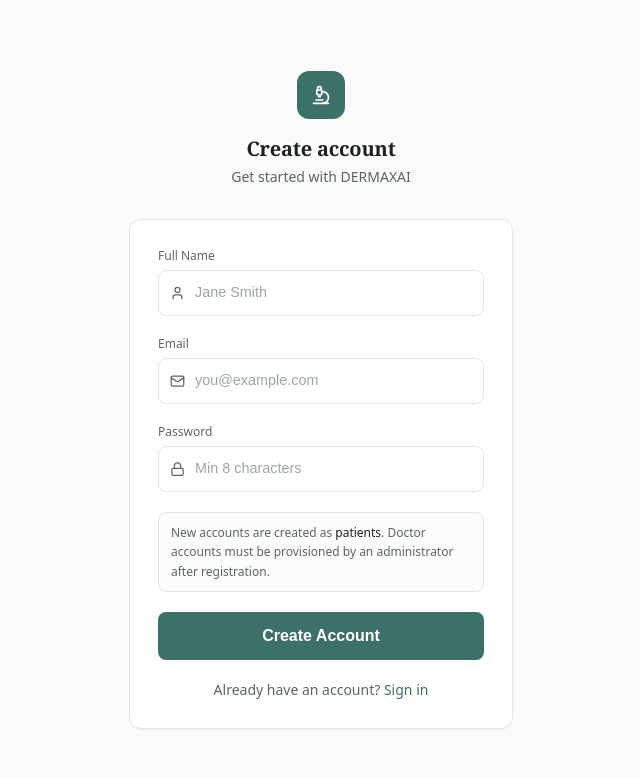
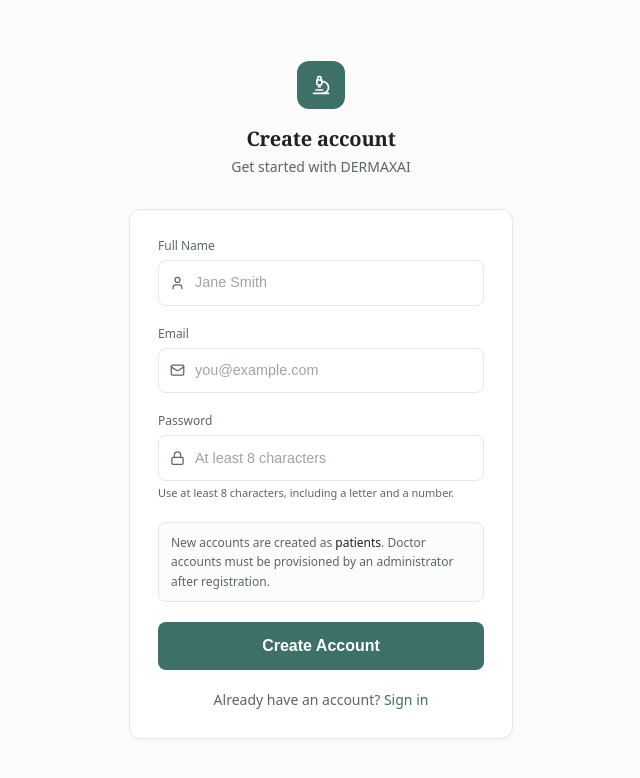
Before and after one commit to tejaswaroop41/DERMAXAI, a React (Vite) app in the folder frontend/: page /register in a window 1280 px wide. Shown: the top 778 px of the page, without its empty margins (319-959 px from the left). Built offline with nearby package versions, Linux system fonts and the light colour scheme; no server answers.

Commit message:
Enforce password policy in registration UI

```diff
--- a/frontend/src/pages/Register.jsx
+++ b/frontend/src/pages/Register.jsx
@@ -58,9 +58,11 @@
             <label className="text-xs text-muted mb-1.5 block font-medium">Password</label>
             <div className="relative">
               <Lock size={15} className="absolute left-3 top-1/2 -translate-y-1/2 text-muted" />
-              <input type="password" className="input-glass pl-9" placeholder="Min 8 characters" required
+              <input type="password" className="input-glass pl-9" placeholder="At least 8 characters" required
+                minLength={8} maxLength={128} autoComplete="new-password"
                 value={form.password} onChange={e => set('password', e.target.value)} />
             </div>
+            <p className="text-[11px] text-muted mt-1">Use at least 8 characters, including a letter and a number.</p>
           </div>
 
           <div className="rounded-lg border border-line bg-paper/60 px-3 py-2.5">
```
